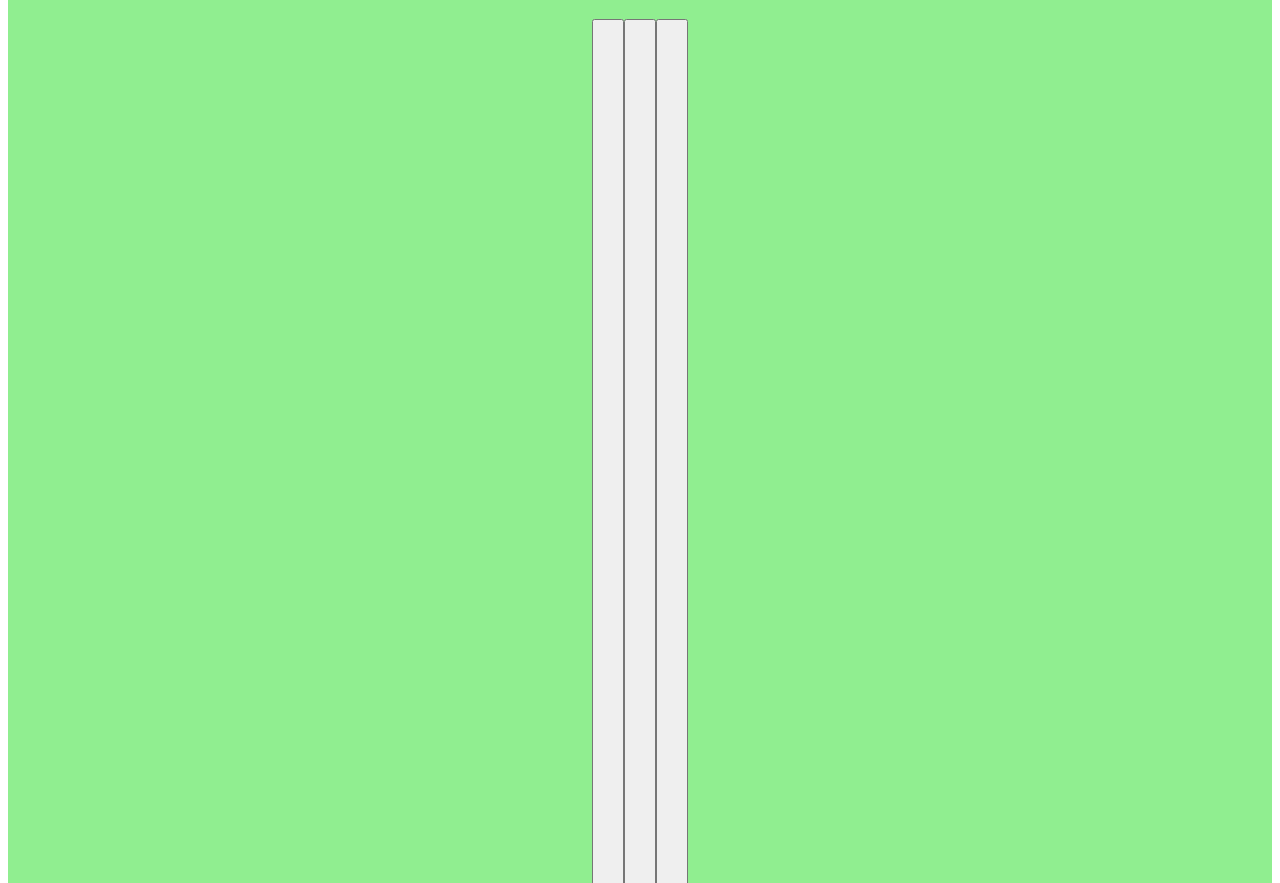
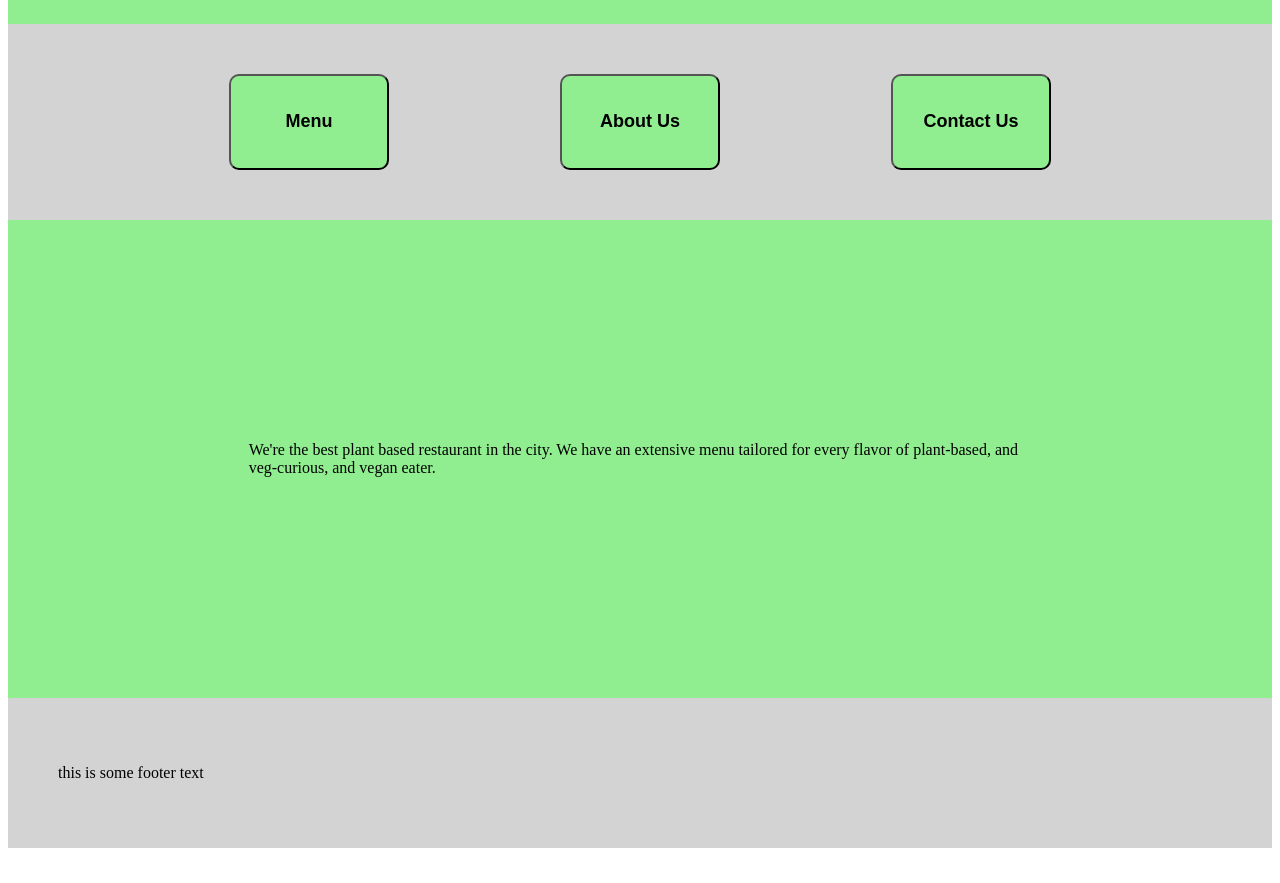
Before and after one commit to amargh2/restaurant-page, a website built with webpack: page dist/index.html in a window 1280 px wide. Shown: the part 69-952 px from the top of the page. After the commit the page ends 925 px from the top, so only its background shows below. Built offline with Linux system fonts and the light colour scheme; files that its build step writes are made by us from their sources.

Commit message:
fixed a couple of errors, working on the css, will start the JS scripting when it looks right. might try bootstrap.

```diff
--- a/src/style.css
+++ b/src/style.css
@@ -5,8 +5,10 @@
     "nav nav nav"
     ". main ."
     ". main ."
-    ". main .";
-    background-image:url(./taylor-kiser-6RJct18G_3I-unsplash.jpg);
+    ". main ."
+    "footer footer footer";
+    background-color:lightgreen;
+    gap: 5px;
 
 }
 
@@ -14,22 +16,26 @@
     display: flex;
     align-items: center;
     grid-area: nav;
-    justify-content: center;
+    justify-content: space-evenly;
+    padding: 50px;
+    background: lightgrey;
 }
 
 .button {
-    width: 2rem;
-    height: 300rem;
-    background-color:
+    width: 10rem;
+    height: 6rem;
+    background-color: lightgreen;
+    border-radius: 10px;
+    font-size: large;
+    font-weight: bold;
 }
 
 .main {
     grid-area: main;
     display: flex;
     flex-direction: column;
-    justify-content: center;
     align-items: center;
-    padding: 500px;
+    padding: 200px;
 }
 
 .main-picture {
@@ -42,3 +48,9 @@
     display: flex;
     justify-content: center;
 }
+
+.footer {
+    grid-area: footer;
+    padding: 50px;
+    background-color: lightgrey;
+}
```
Also changed, not shown: dist/index.html, dist/main.js, 4 other files.
